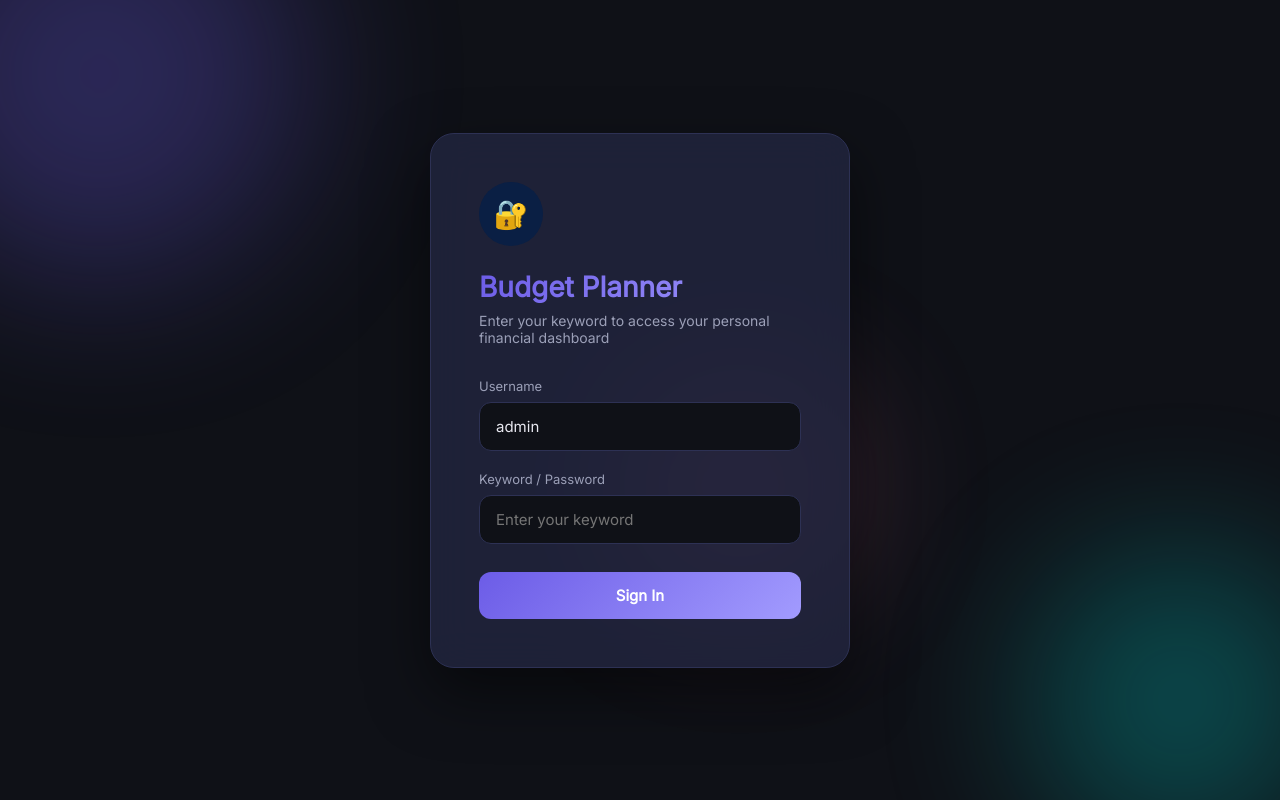
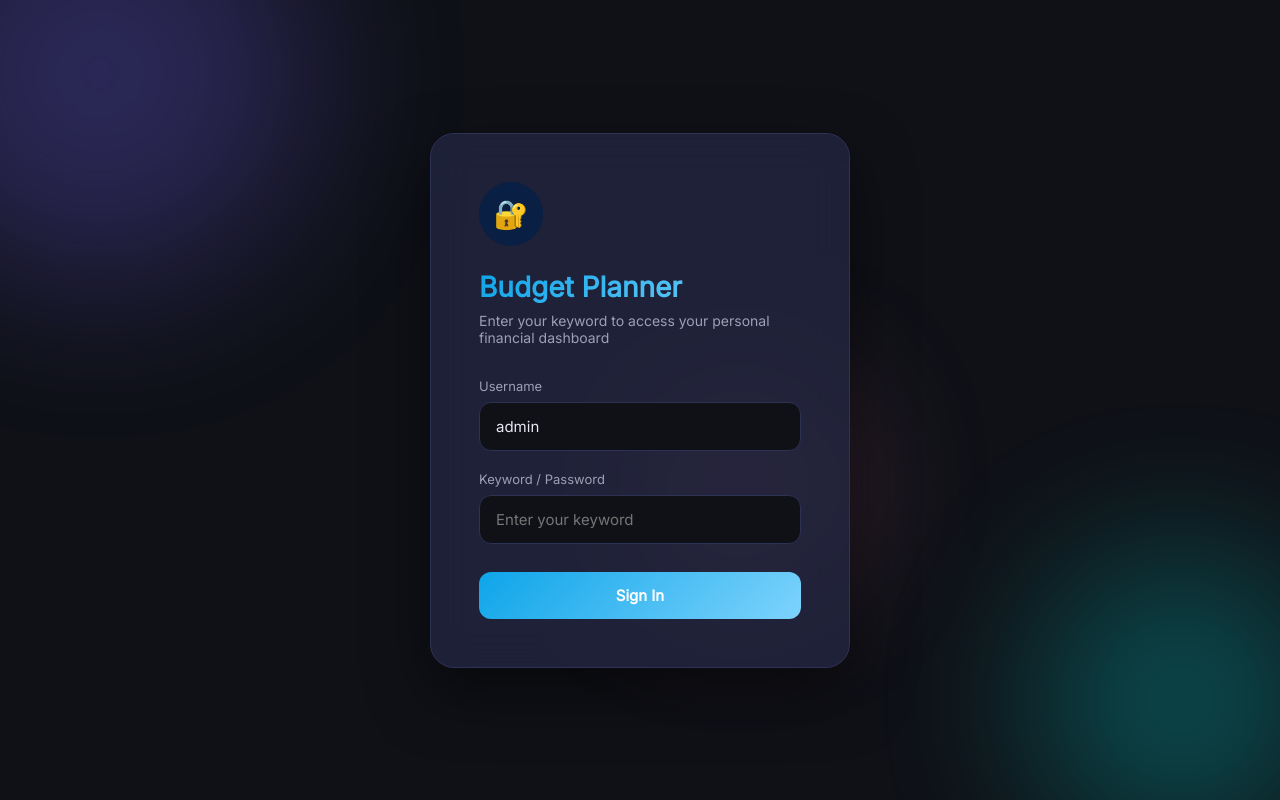
Before and after one commit to kaungmyat-tech/me.cashflow.k, a plain HTML site: page index.html in a window 1280 px wide. Drawn offline with nearby package versions, Linux system fonts and the light colour scheme; a small style sheet from the web is missing.

Commit message:
colors changes

```diff
--- a/index.html
+++ b/index.html
@@ -23,7 +23,7 @@
             --text-primary: #e8e8f0;
             --text-secondary: #9ca0b8;
             --border: #2d3154;
-            --gradient-1: linear-gradient(135deg, #6c5ce7, #a29bfe);
+            --gradient-1: linear-gradient(135deg, #0ea5e9, #7dd3fc);
             --gradient-2: linear-gradient(135deg, #0ea5e9, #7dd3fc);
             --gradient-3: linear-gradient(135deg, #fd79a8, #e84393);
         }
@@ -78,6 +78,8 @@
             background: var(--gradient-1);
             -webkit-background-clip: text;
             -webkit-text-fill-color: transparent;
+            background-clip: text;
+            color: transparent;
         }
         .login-card p { color: var(--text-secondary); margin-bottom: 32px; font-size: 14px; }
         .login-card .lock-icon {
```
